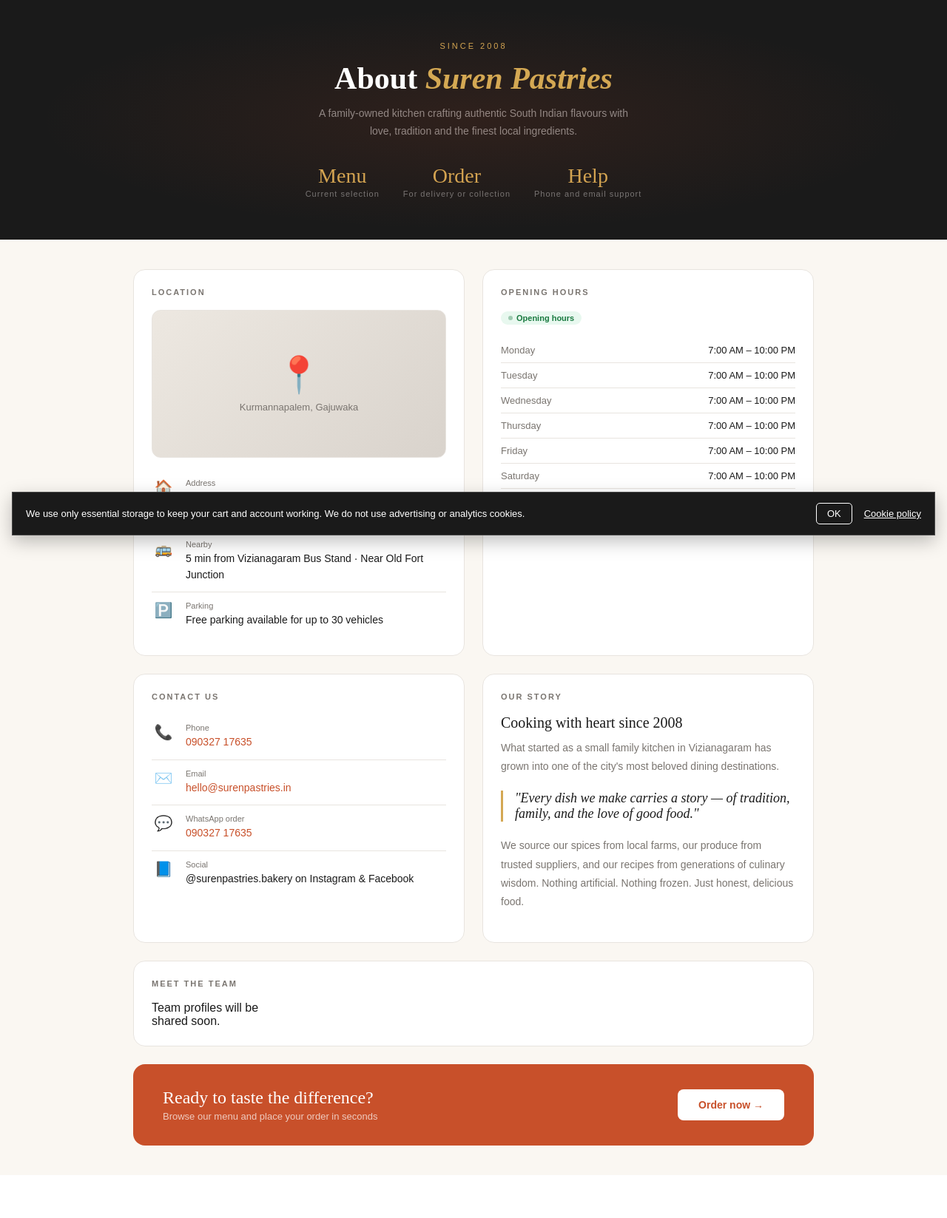
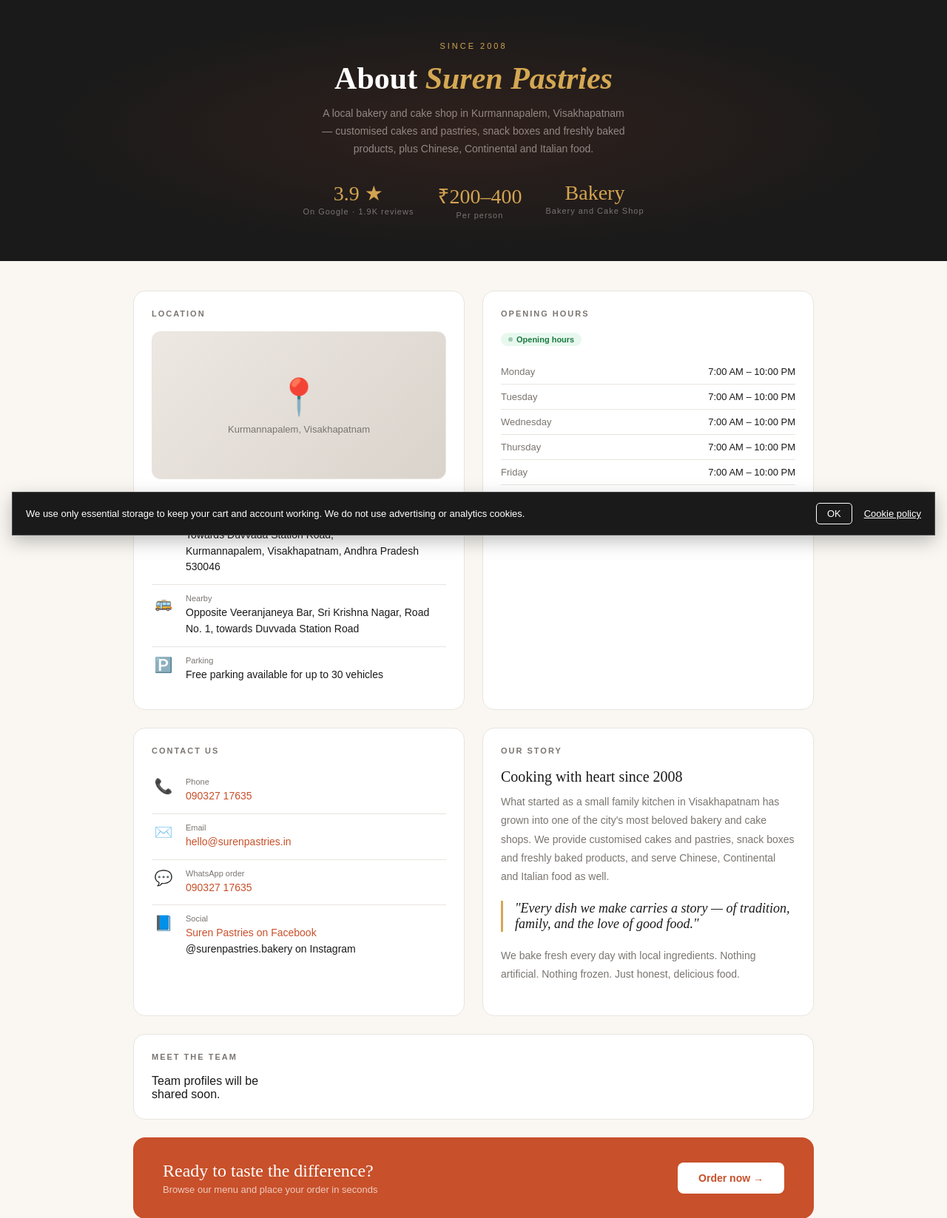
Before and after one commit to KinGMssN/suren_pastries, a Flask app: page /about in a window 1280 px wide. Shown: the part 60-1707 px from the top of the page at 74% size. Before the commit the page ends 1649 px from the top, so only its background shows below. Run offline with Flask 3, Linux system fonts and the light colour scheme; data that the repository does not hold is empty.

Commit message:
About + home from Google listing: Visakhapatnam not Vizianagaram, full address, Facebook, rating/price, Chinese/Continental/Italian

```diff
--- a/app/templates/admin/dashboard.html
+++ b/app/templates/admin/dashboard.html
@@ -184,7 +184,7 @@
               <div class="form-group"><label class="form-label">Title line 2</label><input class="form-input" id="c-hero_title_line2" placeholder="meal is an"/></div>
             </div>
             <div class="form-group"><label class="form-label">Title emphasis word</label><input class="form-input" id="c-hero_title_em" placeholder="experience"/></div>
-            <div class="form-group"><label class="form-label">Subheading</label><input class="form-input" id="c-hero_sub" placeholder="Handcrafted dishes rooted in South Indian tradition..."/></div>
+            <div class="form-group"><label class="form-label">Subheading</label><input class="form-input" id="c-hero_sub" placeholder="Customised cakes, pastries, snack boxes and freshly baked products..."/></div>
             <div class="form-row">
               <div class="form-group"><label class="form-label">Years of taste</label><input class="form-input" id="c-stat_years" placeholder="15+"/></div>
               <div class="form-group"><label class="form-label">Dishes crafted</label><input class="form-input" id="c-stat_dishes" placeholder="80+"/></div>
--- a/app/templates/base.html
+++ b/app/templates/base.html
@@ -4,7 +4,7 @@
 <meta charset="UTF-8"/>
 <meta name="viewport" content="width=device-width,initial-scale=1.0"/>
 <title>{% block title %}Suren Pastries{% endblock %}</title>
-<meta name="description" content="{% block meta_description %}Freshly prepared pastries and South Indian favourites from Suren Pastries.{% endblock %}"/>
+<meta name="description" content="{% block meta_description %}Bakery and cake shop in Kurmannapalem, Visakhapatnam — customised cakes, pastries and freshly baked products.{% endblock %}"/>
 {% if canonical_url %}<link rel="canonical" href="{{ canonical_url }}"/>{% endif %}
 <link rel="stylesheet" href="{{ url_for('static', filename='css/main.css') }}">
 {% block page_css %}{% endblock %}
--- a/app/templates/details.html
+++ b/app/templates/details.html
@@ -19,11 +19,11 @@
 <div class="hero">
   <div class="hero-eyebrow">Since 2008</div>
   <h1 class="hero-title">About <em>Suren Pastries</em></h1>
-  <p class="hero-sub">A family-owned kitchen crafting authentic South Indian flavours with love, tradition and the finest local ingredients.</p>
+  <p class="hero-sub">A local bakery and cake shop in Kurmannapalem, Visakhapatnam — customised cakes and pastries, snack boxes and freshly baked products, plus Chinese, Continental and Italian food.</p>
   <div class="hero-row">
-    <div class="hero-stat"><div class="hs-num">Menu</div><div class="hs-label">Current selection</div></div>
-    <div class="hero-stat"><div class="hs-num">Order</div><div class="hs-label">For delivery or collection</div></div>
-    <div class="hero-stat"><div class="hs-num">Help</div><div class="hs-label">Phone and email support</div></div>
+    <div class="hero-stat"><div class="hs-num">3.9 ★</div><div class="hs-label">On Google · 1.9K reviews</div></div>
+    <div class="hero-stat"><div class="hs-num">₹200–400</div><div class="hs-label">Per person</div></div>
+    <div class="hero-stat"><div class="hs-num">Bakery</div><div class="hs-label">Bakery and Cake Shop</div></div>
   </div>
 </div>
 
@@ -33,19 +33,19 @@
   <div class="grid-2">
     <div class="card">
       <div class="card-label">Location</div>
-      <div class="map-box">📍<span>{{ content('address_short', 'Kurmannapalem, Gajuwaka') }}</span></div>
+      <div class="map-box">📍<span>{{ content('address_short', 'Kurmannapalem, Visakhapatnam') }}</span></div>
       <div class="info-row">
         <div class="ir-icon">🏠</div>
         <div class="ir-body">
           <div class="ir-label">Address</div>
-          <div class="ir-text">{{ content('address_full', 'Kurmannapalem, Gajuwaka,<br>Andhra Pradesh 530046')|safe }}</div>
+          <div class="ir-text">{{ content('address_full', 'Door No. 31-25-58/1, Sri Krishna Nagar, Road No. 1, Towards Duvvada Station Road,<br>Kurmannapalem, Visakhapatnam, Andhra Pradesh 530046')|safe }}</div>
         </div>
       </div>
       <div class="info-row">
         <div class="ir-icon">🚌</div>
         <div class="ir-body">
           <div class="ir-label">Nearby</div>
-          <div class="ir-text">5 min from Vizianagaram Bus Stand · Near Old Fort Junction</div>
+          <div class="ir-text">Opposite Veeranjaneya Bar, Sri Krishna Nagar, Road No. 1, towards Duvvada Station Road</div>
         </div>
       </div>
       <div class="info-row">
@@ -101,7 +101,7 @@
         <div class="ir-icon">📘</div>
         <div class="ir-body">
           <div class="ir-label">Social</div>
-          <div class="ir-text">@surenpastries.bakery on Instagram &amp; Facebook</div>
+          <div class="ir-text"><a class="ir-link" href="https://www.facebook.com/SurenPastriess/">Suren Pastries on Facebook</a><br>@surenpastries.bakery on Instagram</div>
         </div>
       </div>
     </div>
@@ -109,9 +109,9 @@
     <div class="card">
       <div class="card-label">Our story</div>
       <div class="card-title">Cooking with heart since 2008</div>
-      <div class="about-text">What started as a small family kitchen in Vizianagaram has grown into one of the city's most beloved dining destinations.</div>
+      <div class="about-text">What started as a small family kitchen in Visakhapatnam has grown into one of the city's most beloved bakery and cake shops. We provide customised cakes and pastries, snack boxes and freshly baked products, and serve Chinese, Continental and Italian food as well.</div>
       <div class="about-accent">"Every dish we make carries a story — of tradition, family, and the love of good food."</div>
-      <div class="about-text">We source our spices from local farms, our produce from trusted suppliers, and our recipes from generations of culinary wisdom. Nothing artificial. Nothing frozen. Just honest, delicious food.</div>
+      <div class="about-text">We bake fresh every day with local ingredients. Nothing artificial. Nothing frozen. Just honest, delicious food.</div>
     </div>
   </div>
 
--- a/app/templates/menu.html
+++ b/app/templates/menu.html
@@ -1,6 +1,6 @@
 {% extends "base.html" %}
 {% block title %}Suren Pastries — Menu{% endblock %}
-{% block meta_description %}Browse the Suren Pastries menu of freshly prepared pastries and South Indian dishes.{% endblock %}
+{% block meta_description %}Browse the Suren Pastries menu of freshly prepared pastries, cakes and dishes.{% endblock %}
 {% block page_css %}
 <link rel="stylesheet" href="{{ url_for('static', filename='css/menu.css') }}">
 {% endblock %}
```
Also changed, not shown: app/templates/landing.html (+4 -4 lines), scripts/seed.py (+4 -4 lines).
